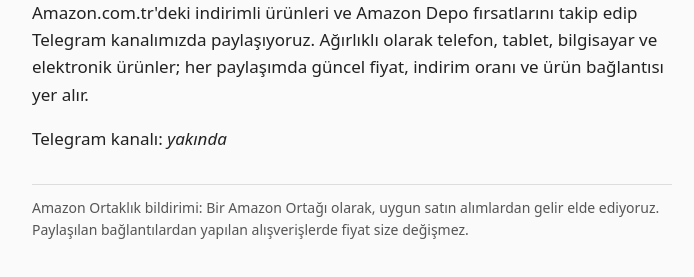
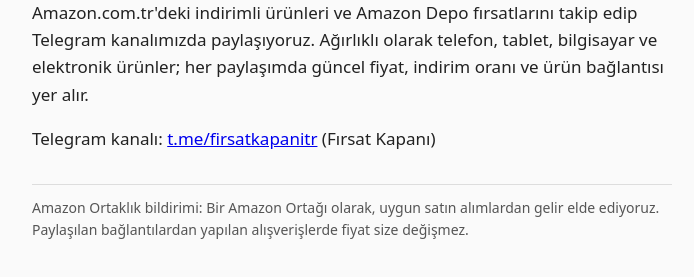
Before and after one commit to Duralinka/duralinca, a plain HTML site: page index.html in a window 1280 px wide. Shown: the part 109-386 px from the top of the page, without its empty margins (288-982 px from the left). Drawn offline with Linux system fonts and the light colour scheme.

Commit message:
Add files via upload

```diff
--- a/index.html
+++ b/index.html
@@ -14,7 +14,7 @@
 <h1>Duralinca Fırsatlar</h1>
 <p>Amazon.com.tr'deki indirimli ürünleri ve Amazon Depo fırsatlarını takip edip Telegram kanalımızda paylaşıyoruz.
 Ağırlıklı olarak telefon, tablet, bilgisayar ve elektronik ürünler; her paylaşımda güncel fiyat, indirim oranı ve ürün bağlantısı yer alır.</p>
-<p>Telegram kanalı: <em>yakında</em></p>
+<p>Telegram kanalı: <a href="https://t.me/firsatkapanitr">t.me/firsatkapanitr</a> (Fırsat Kapanı)</p>
 <p class="not">Amazon Ortaklık bildirimi: Bir Amazon Ortağı olarak, uygun satın alımlardan gelir elde ediyoruz.
 Paylaşılan bağlantılardan yapılan alışverişlerde fiyat size değişmez.</p>
 </body>
```
